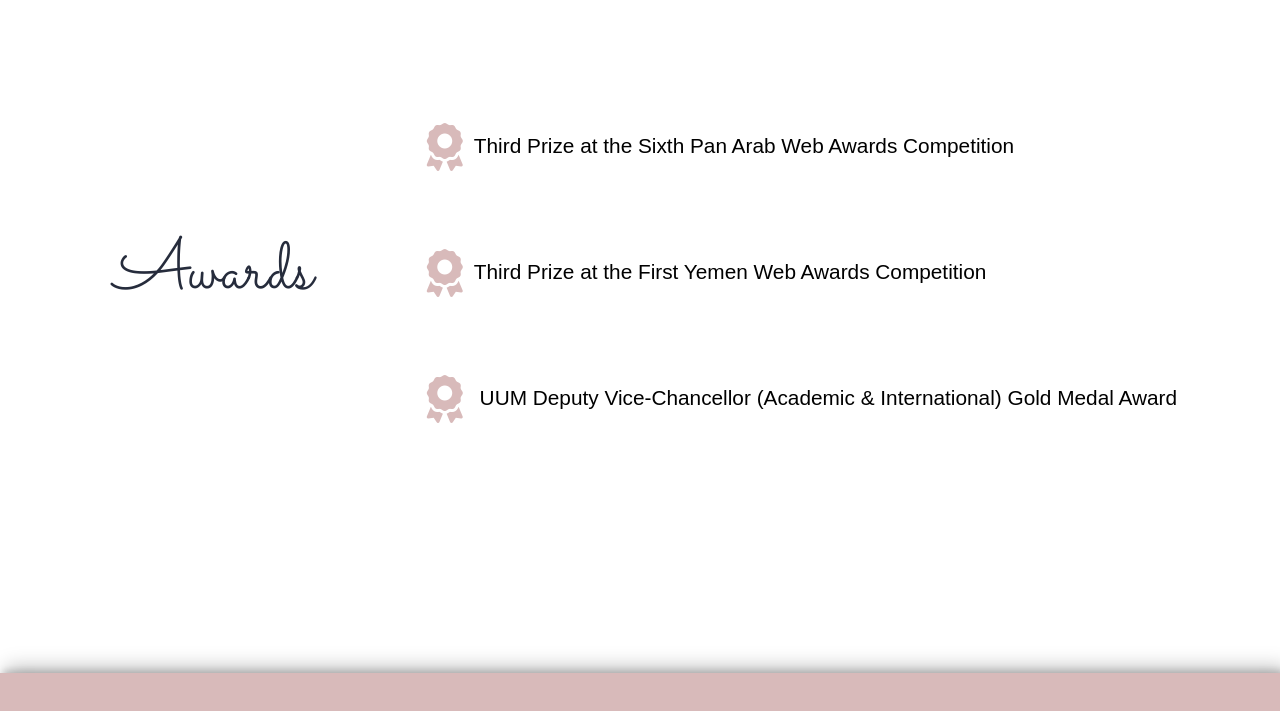
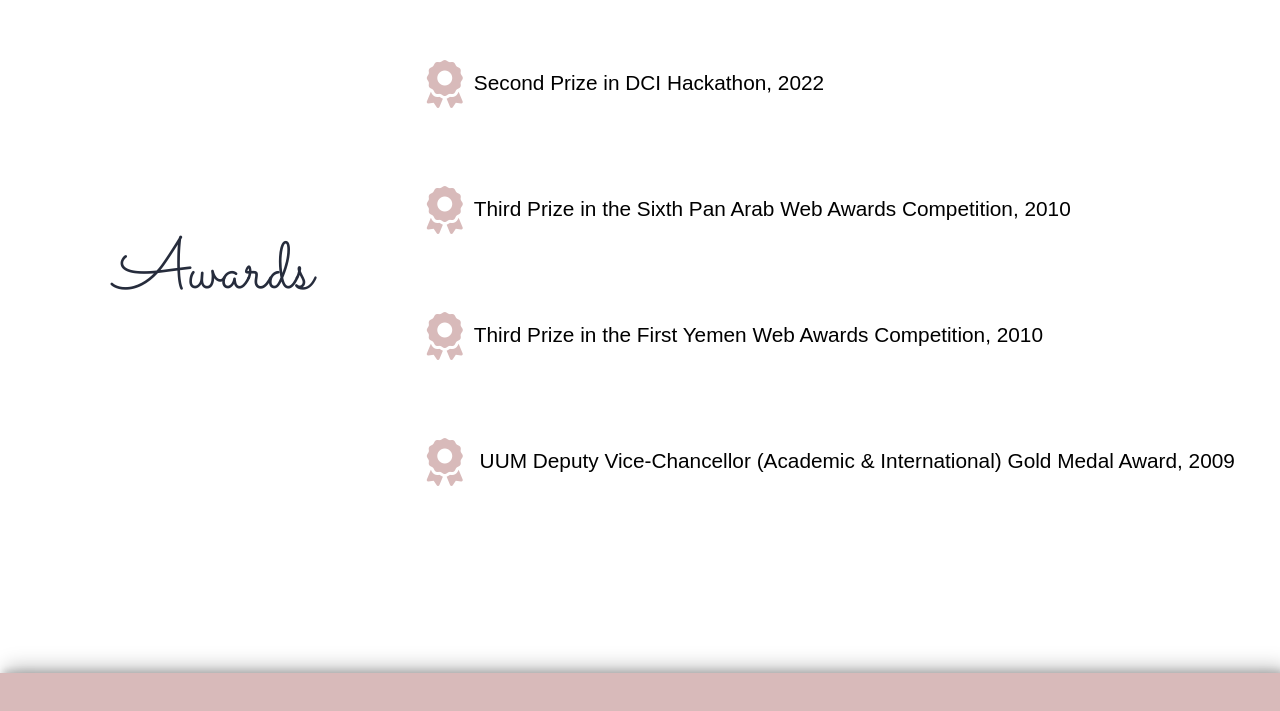
Before and after one commit to aseelalmutareb/aseelalmutareb.github.io, a website: page index.html in a window 1280 px wide. Shown: the part 2527-3238 px from the top of the page. Drawn offline with Linux system fonts and the light colour scheme.

Commit message:
updated awards and contact form

```diff
--- a/index.html
+++ b/index.html
@@ -26,8 +26,6 @@
           class="main-img"/>
 
         <div class="icons reveal-part4">
-          <a href="mailto:aseel@notreal.com" class="email">
-            <i class="fas fa-envelope fa-lg"></i></a>
           <a href="https://github.com/aseelalmutareb"
             target="_blank"
             rel="noopener noreferrer"
@@ -202,11 +200,12 @@
 
         <div class="awards__body">
           <ul>
-            <li>Third Prize at the Sixth Pan Arab Web Awards Competition</li>
-            <li>Third Prize at the First Yemen Web Awards Competition</li>
+            <li>Second Prize in DCI Hackathon, 2022</li>
+            <li>Third Prize in the Sixth Pan Arab Web Awards Competition, 2010</li>
+            <li>Third Prize in the First Yemen Web Awards Competition, 2010</li>
             <li>
               UUM Deputy Vice-Chancellor (Academic & International) Gold Medal
-              Award
+              Award, 2009
             </li>
           </ul>
         </div>
@@ -220,7 +219,7 @@
 
         <div class="contact__body">
 
-          <form method="post" action="">
+          <form method="POST" action="https://getform.io/f/a93ba6dd-bb74-42e1-983b-6c33dfce043d">
             Let me know your
             <span>
               <label for="fullName">Name</label>
```
